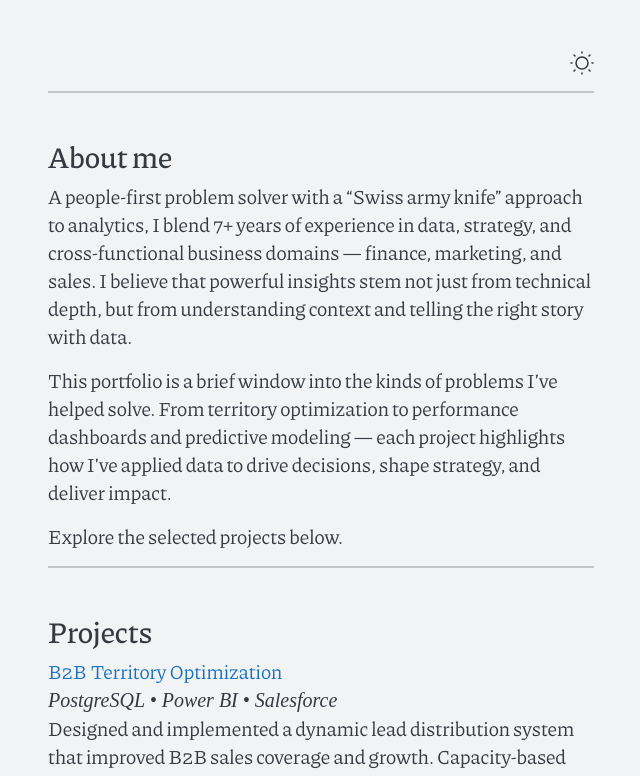
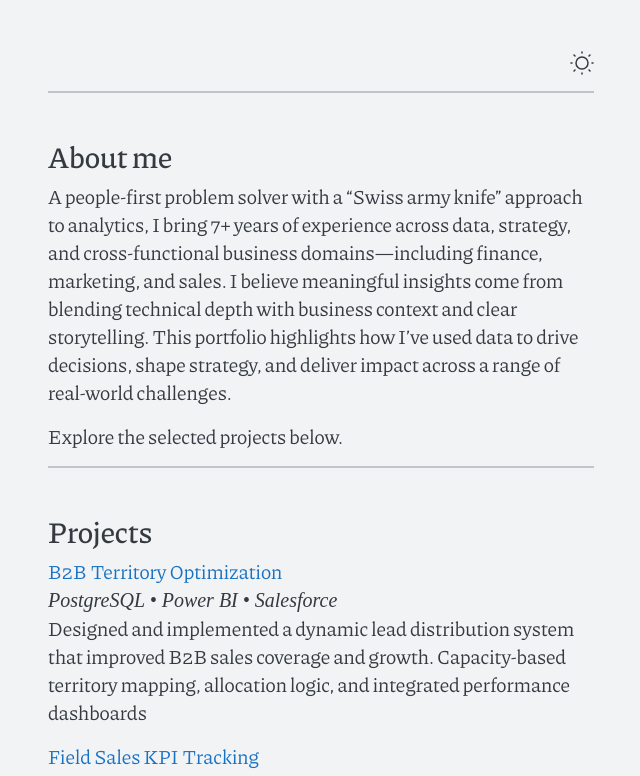
Before and after one commit to sahil-s-lab/portfolio, a Jekyll site: the page built from index.md, in a window 1280 px wide and 900 px high, cut to the strip 124-900 px from the top of the window. Shown: the whole strip, without its empty margins (319-959 px from the left). Built offline with Jekyll 4.4.1, drawn with Linux system fonts in a browser that asks for light colours; some web fonts are replaced.

Commit message:
Update index.md

```diff
--- a/index.md
+++ b/index.md
@@ -12,9 +12,7 @@ body .wrapper {
 
 # About me
 
-A people-first problem solver with a "Swiss army knife" approach to analytics, I blend 7+ years of experience in data, strategy, and cross-functional business domains — finance, marketing, and sales. I believe that powerful insights stem not just from technical depth, but from understanding context and telling the right story with data.
-
-This portfolio is a brief window into the kinds of problems I’ve helped solve. From territory optimization to performance dashboards and predictive modeling — each project highlights how I've applied data to drive decisions, shape strategy, and deliver impact.
+A people-first problem solver with a "Swiss army knife" approach to analytics, I bring 7+ years of experience across data, strategy, and cross-functional business domains—including finance, marketing, and sales. I believe meaningful insights come from blending technical depth with business context and clear storytelling. This portfolio highlights how I’ve used data to drive decisions, shape strategy, and deliver impact across a range of real-world challenges.
 
 Explore the selected projects below.
 
```
